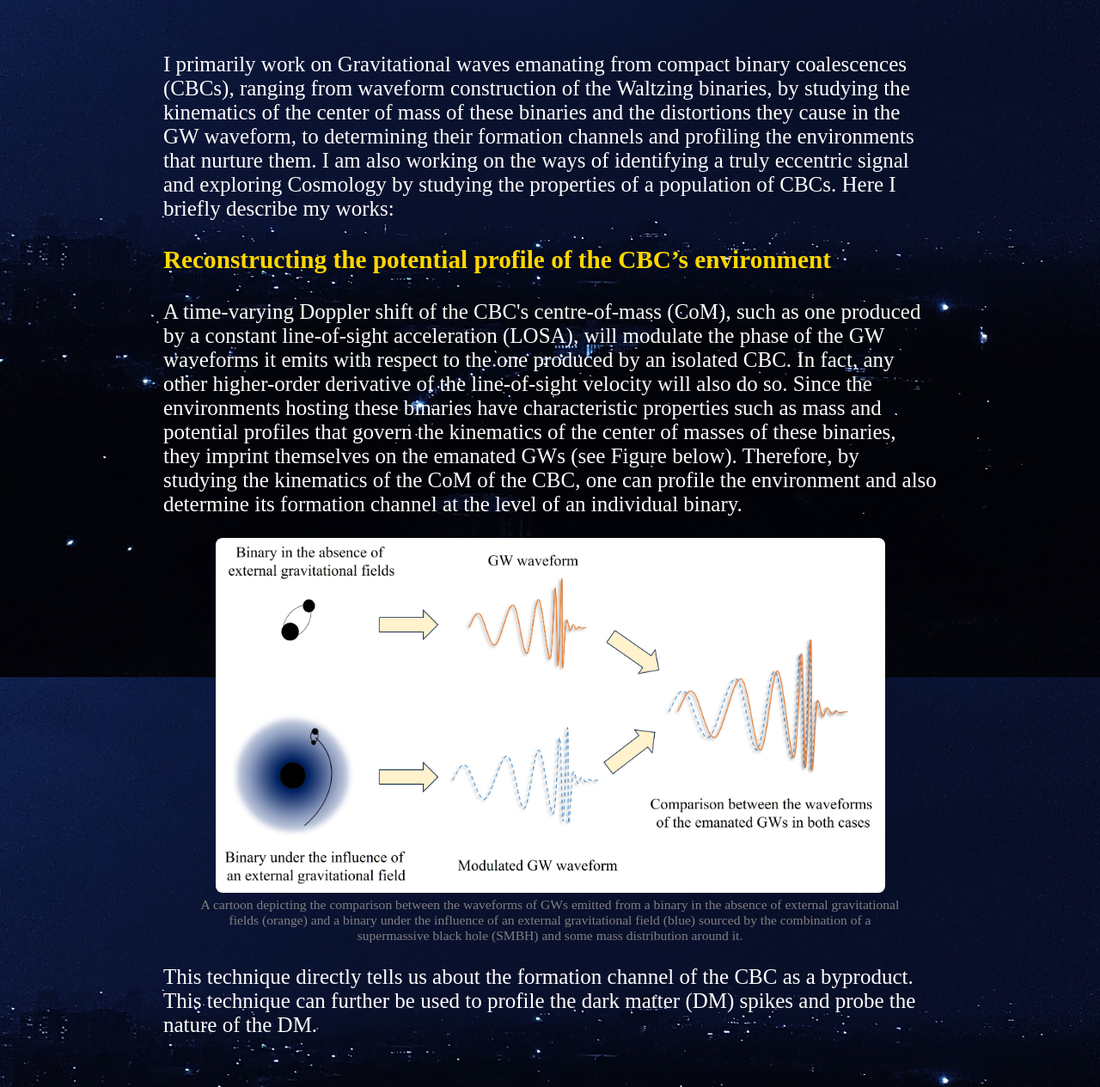
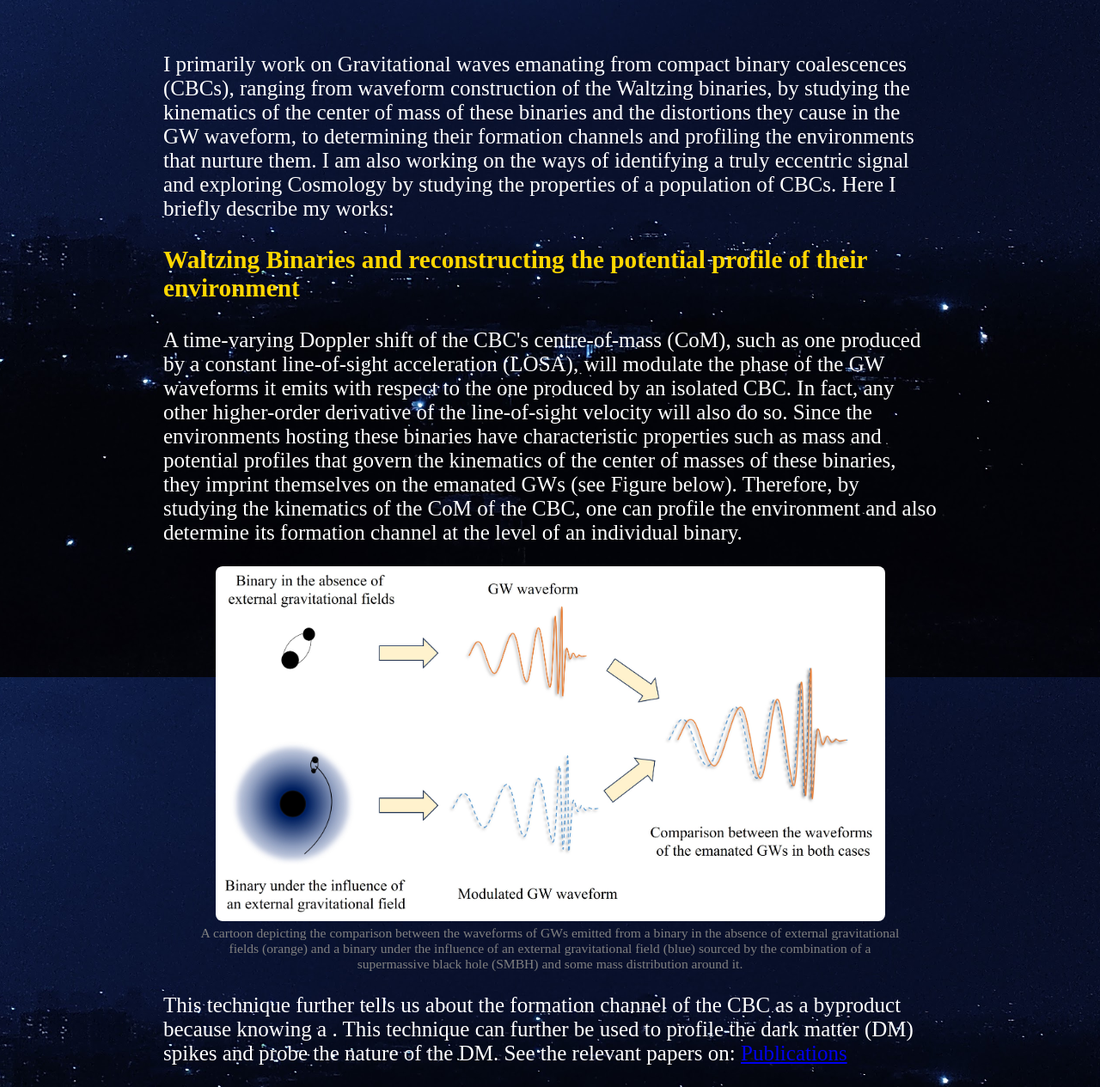
Before and after one commit to avinash-tiwari-at/avinash-tiwari-at.github.io, a Jekyll site: the page built from research.md, in a window 1280 px wide, cut to the strip 112-1377 px from the top of the page. Shown: the whole strip at 86% size. Built offline with Jekyll 4.4.1, drawn with Linux system fonts in a browser that asks for light colours.

Commit message:
Update research.md

```diff
--- a/research.md
+++ b/research.md
@@ -9,7 +9,7 @@ bodyClass: research
     <p>
       I primarily work on Gravitational waves emanating from compact binary coalescences (CBCs), ranging from waveform construction of the Waltzing binaries, by studying the kinematics of the center of mass of these binaries and the distortions they cause in the GW waveform, to determining their formation channels and profiling the environments that nurture them. I am also working on the ways of identifying a truly eccentric signal and exploring Cosmology by studying the properties of a population of CBCs. Here I briefly describe my works:
     </p>
-    <h3><span style="color: gold;">Reconstructing the potential profile of the CBC’s environment</span></h3>
+    <h3><span style="color: gold;">Waltzing Binaries and reconstructing the potential profile of their environment</span></h3>
     <p>
       A time-varying Doppler shift of the CBC's centre-of-mass (CoM), such as one produced by a constant line-of-sight acceleration (LOSA), will modulate the phase of the GW waveforms it emits with respect to the one produced by an isolated CBC. In fact, any other higher-order derivative of the line-of-sight velocity will also do so. Since the environments hosting these binaries have characteristic properties such as mass and potential profiles that govern the kinematics of the center of masses of these binaries, they imprint themselves on the emanated GWs (see Figure below). Therefore, by studying the kinematics of the CoM of the CBC, one can profile the environment and also determine its formation channel at the level of an individual binary.
       <figure style="text-align: center;">
@@ -18,7 +18,7 @@ bodyClass: research
         A cartoon depicting the comparison between the waveforms of GWs emitted from a binary in the absence of external gravitational fields (orange) and a binary under the influence of an external gravitational field (blue) sourced by the combination of a supermassive black hole (SMBH) and some mass distribution around it.
         </figcaption>
       </figure>
-      This technique directly tells us about the formation channel of the CBC as a byproduct. This technique can further be used to profile the dark matter (DM) spikes and probe the nature of the DM.
+      This technique further tells us about the formation channel of the CBC as a byproduct because knowing a . This technique can further be used to profile the dark matter (DM) spikes and probe the nature of the DM. See the relevant papers on: <a href="https://avinash-tiwari-at.github.io/publications.html" target="_blank">Publications</a>
     </p>
   </div>
 </div>
```
